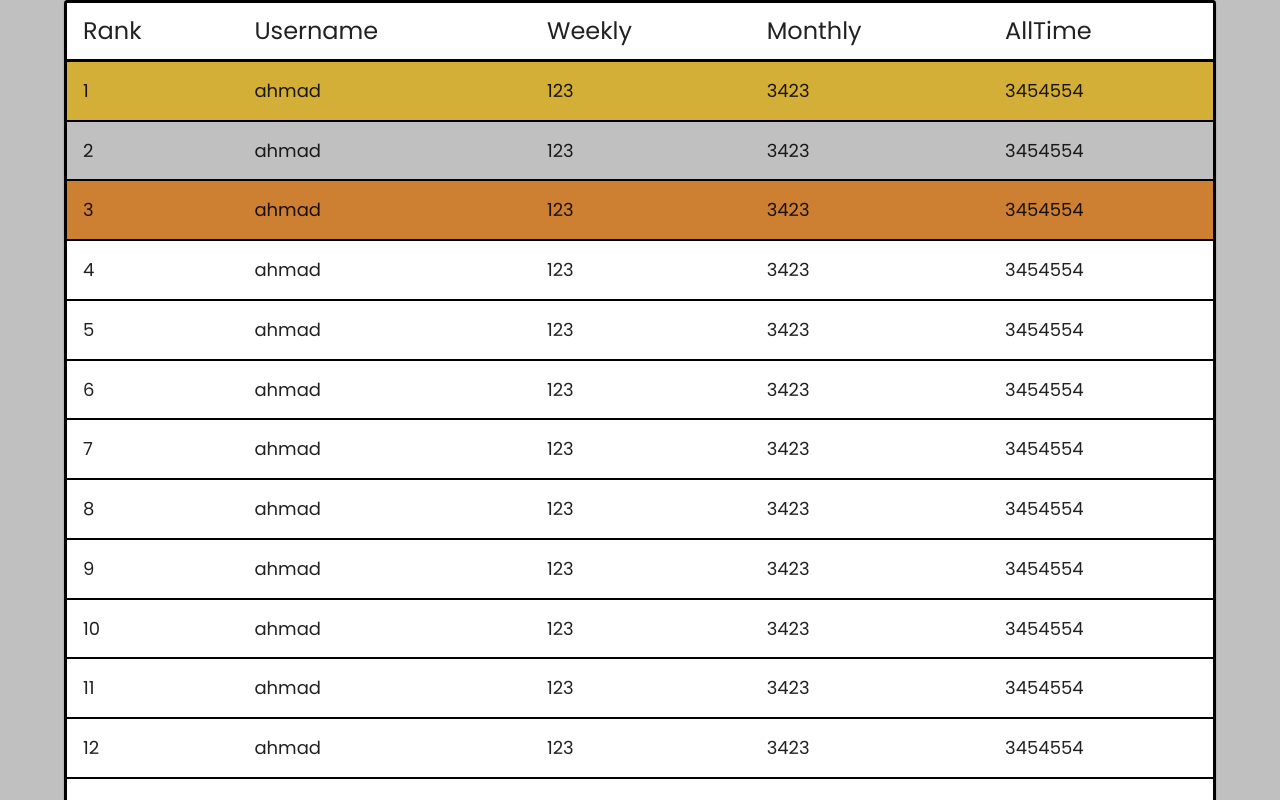
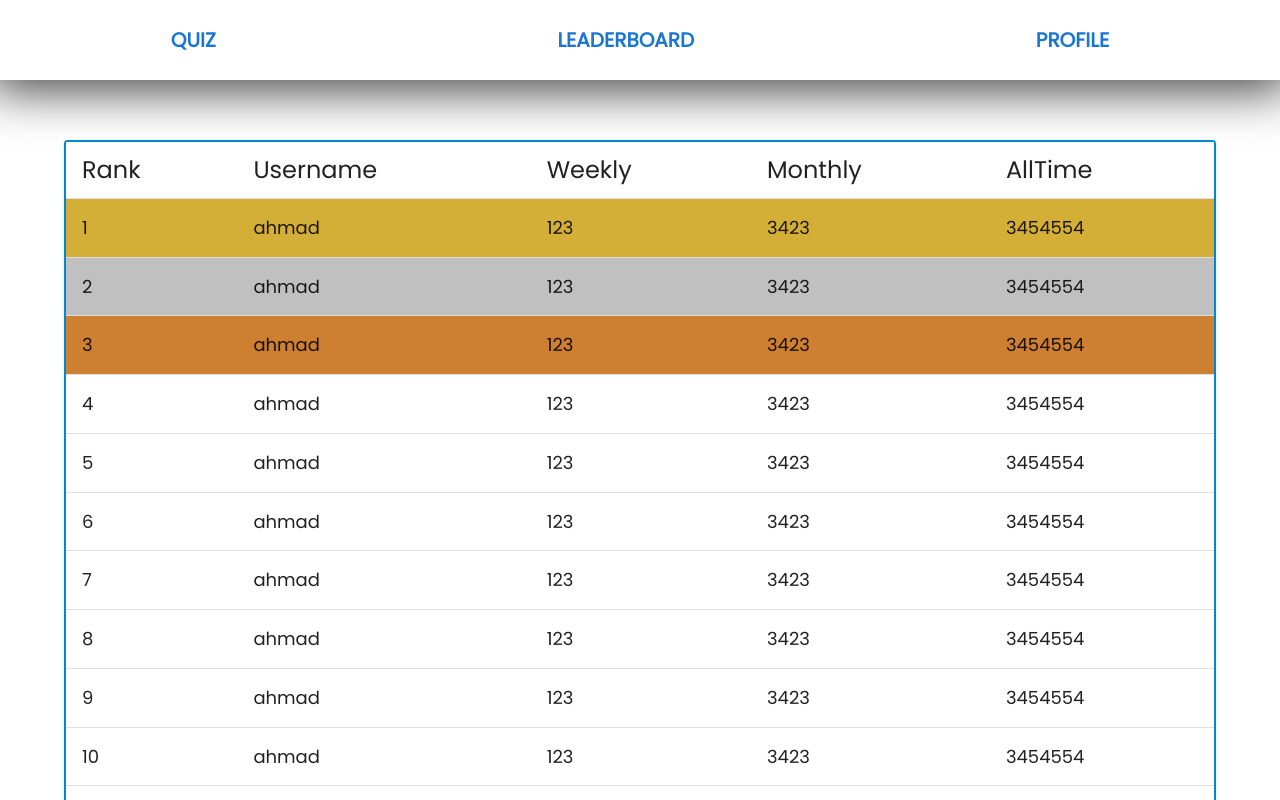
Before and after one commit to zakaria-mourtaban/react-quizapp, a React (Create React App) app: page / in a window 1280 px wide. Shown: the top 800 px of the page. Built offline with nearby package versions, Linux system fonts and the light colour scheme.

Commit message:
styled navbar

```diff
--- a/src/App.js
+++ b/src/App.js
@@ -1,10 +1,11 @@
 import React from "react";
 import Login from "./pages/login/login.jsx";
 import Signup from "./pages/signup/signup.jsx";
+import Navbar from "./components/navbar/navbar.jsx";
+import Leaderboard from "./pages/leaderboard/leaderboard.jsx";
 import { createTheme, ThemeProvider } from "@mui/material";
-
+import "./styles/app.css";
 import "@fontsource/poppins";
-import Leaderboard from "./pages/leaderboard/leaderboard.jsx";
 
 const theme = createTheme({
 	typography: {
@@ -14,9 +15,12 @@ const theme = createTheme({
 
 const App = () => {
 	return (
-		<ThemeProvider theme={theme}>
-			<Leaderboard />
-		</ThemeProvider>
+		<div className="app">
+			<ThemeProvider theme={theme}>
+				<Navbar />
+				<Leaderboard />
+			</ThemeProvider>
+		</div>
 	);
 };
 
--- a/src/components/navbar/navbar.css
+++ b/src/components/navbar/navbar.css
@@ -0,0 +1,14 @@
+.navbar {
+	width: 100vw;
+	max-height: 10vh;
+	min-height: 10vh;
+	display: flex;
+	justify-content: space-around;
+	align-items: center;
+	font-size: 28px;
+	background-color: white;
+	-webkit-box-shadow: 0px 0px 50px 10px rgba(0, 0, 0, 0.75);
+	-moz-box-shadow: 0px 0px 50px 10px rgba(0, 0, 0, 0.75);
+	box-shadow: 0px 0px 50px 10px rgba(0, 0, 0, 0.75);
+	margin-bottom: 20px;
+}
--- a/src/components/navbar/navbar.jsx
+++ b/src/components/navbar/navbar.jsx
@@ -1,14 +1,33 @@
 import React from "react";
-import { Link } from "@mui/material";
+import { Button } from "@mui/material";
+import "./navbar.css"
 
 const Navbar = () => {
 	return (
-		<div>
-			<Link></Link>
-			<Link></Link>
-			<Link></Link>
+		<div className="navbar">
+			<Button
+				variant="text"
+				size="large"
+				sx={{ fontSize: "20px", fontWeight: "bold" }}
+			>
+				Quiz
+			</Button>
+			<Button
+				variant="text"
+				size="large"
+				sx={{ fontSize: "20px", fontWeight: "bold" }}
+			>
+				LeaderBoard
+			</Button>
+			<Button
+				variant="text"
+				size="large"
+				sx={{ fontSize: "20px", fontWeight: "bold" }}
+			>
+				Profile
+			</Button>
 		</div>
-	)
-}
+	);
+};
 
 export default Navbar;
--- a/src/pages/leaderboard/leaderboard.css
+++ b/src/pages/leaderboard/leaderboard.css
@@ -1,6 +1,5 @@
 .main
 {
-	background-color: #c0c0c0;
 	display: flex;
 	flex-direction: column;
 	justify-content: center;
--- a/src/pages/leaderboard/leaderboard.jsx
+++ b/src/pages/leaderboard/leaderboard.jsx
@@ -162,11 +162,11 @@ const Leaderboard = () => {
 						sx={{
 							minWidth: 650,
 							borderRadius: 50,
-							border: `3px solid black`,
+							border: `2px solid #0288d1`,
 						}}
 					>
 						<TableHead>
-							<TableRow sx={{ borderBottom: `3px solid black` }}>
+							<TableRow >
 								<TableCell sx={{ fontSize: `24px` }}>
 									Rank
 								</TableCell>
@@ -188,7 +188,6 @@ const Leaderboard = () => {
 							{rows.map((row) => (
 								<TableRow
 									sx={{
-										borderBottom: `2px solid black`,
 										bgcolor:
 											row.ranking === 1
 												? "#d4af37"
--- /dev/null
+++ b/src/styles/app.css
@@ -0,0 +1,6 @@
+.app
+{
+	display: flex;
+	flex-direction: column;
+	gap: 40px;
+}
```
